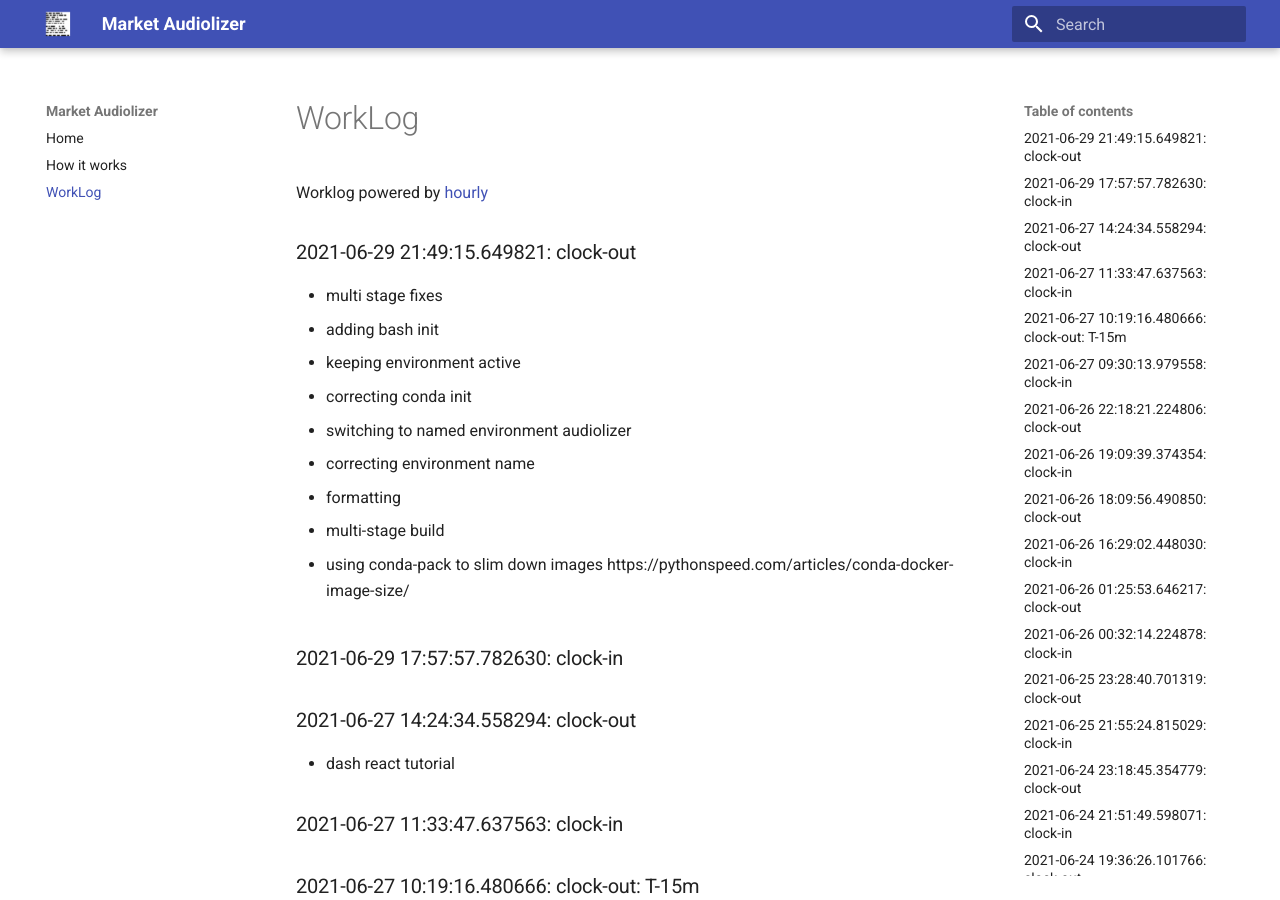
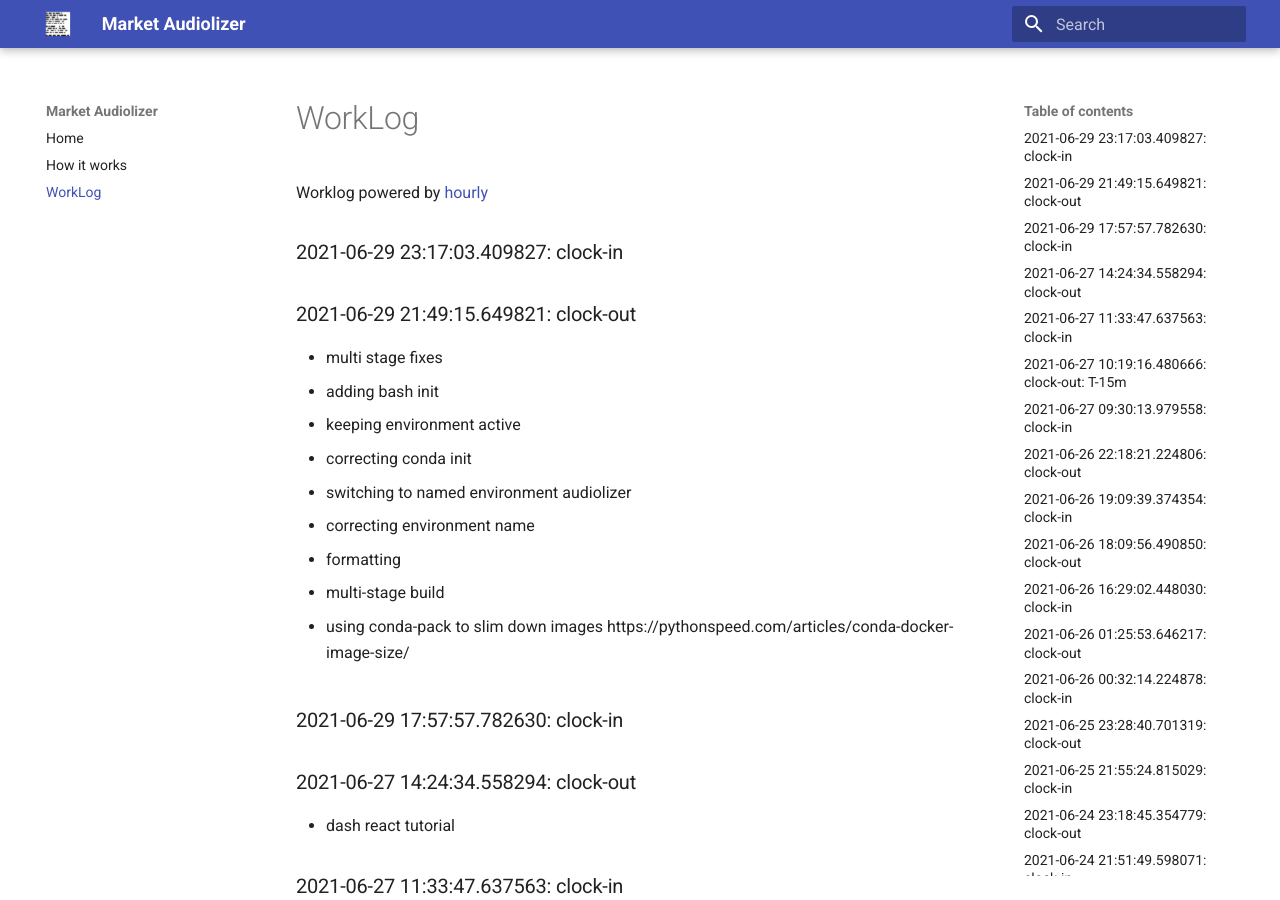
Before and after one commit to asherp/audiolizer, an MkDocs documentation site: the page built from docs/WorkLog.md, in a window 1280 px wide and 900 px high. Built offline with MkDocs 1.6.1 and Material for MkDocs 9.7.7, drawn with Linux system fonts in a browser that asks for light colours.

Commit message:
clock-in

```diff
--- a/WorkLog.md
+++ b/WorkLog.md
@@ -1,3 +1,6 @@
+
+### 2021-06-29 23:17:03.409827: clock-in
+
 ### 2021-06-29 21:49:15.649821: clock-out
 
 * multi stage fixes
```
